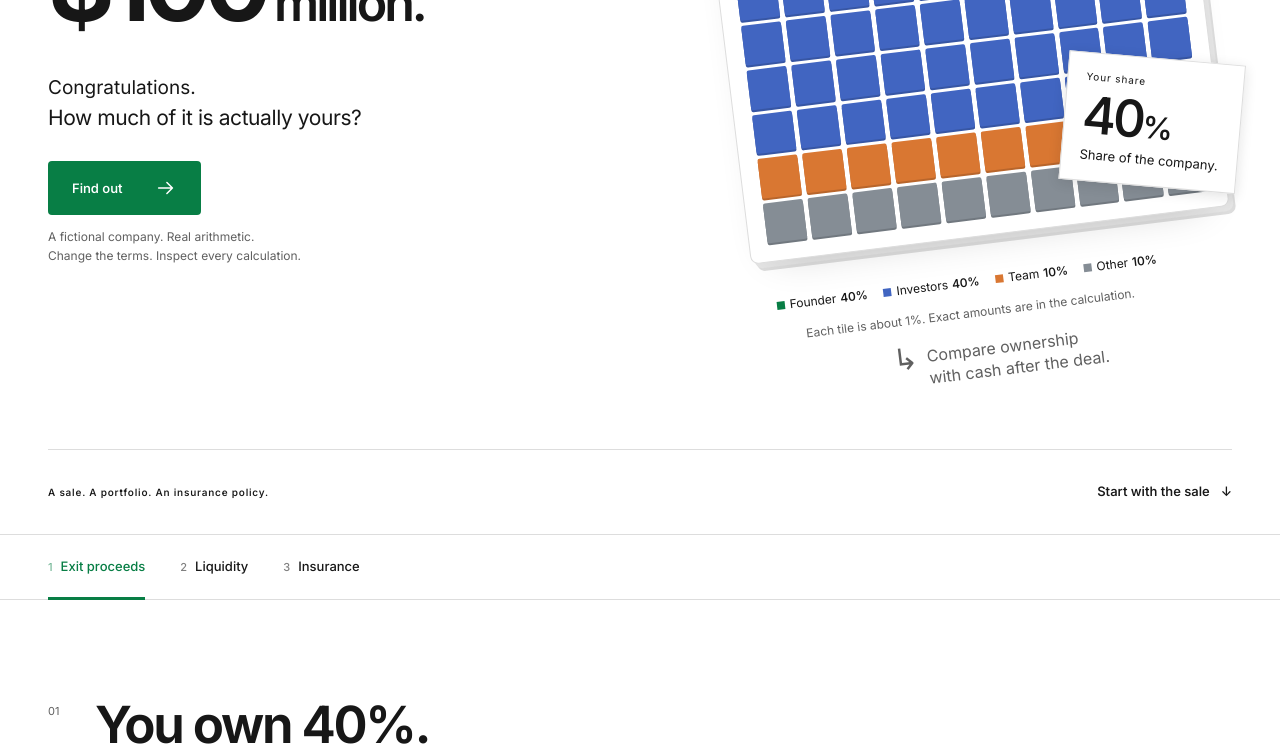
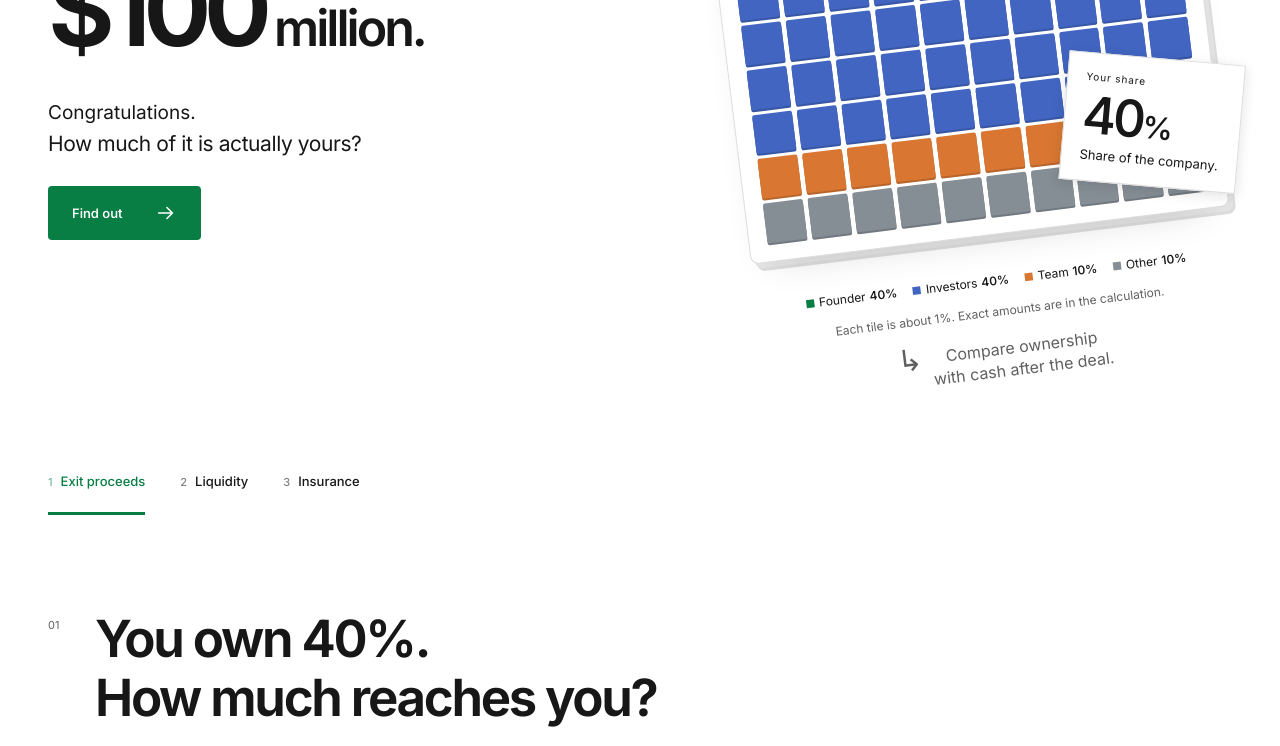
Before and after one commit to Lyqed/beyond-your-valuation, a Next.js app: page / in a window 1280 px wide. Shown: the part 528-1274 px from the top of the page. Built offline with nearby package versions, Linux system fonts and the light colour scheme.

Commit message:
Update Site source

```diff
--- a/app/experience.tsx
+++ b/app/experience.tsx
@@ -160,7 +160,6 @@ export default function Experience() {
           <h1 id="intro-title" tabIndex={-1}>You just sold<br />your startup for<br /><span className="hero-amount">${new Intl.NumberFormat('en-US', { maximumFractionDigits: 2 }).format(e.exitCents / million)}<span> million.</span></span></h1>
           <p className="hero-question">Congratulations.<br /><em>How much of it is actually yours?</em></p>
           <button className="button primary" onClick={() => go('exit')}>Find out <Arrow /></button>
-          <p className="hero-fine">A fictional company. Real arithmetic.<br />Change the terms. Inspect every calculation.</p>
         </div>
         <div className="hero-art">
           <div className="board-view" role="group" aria-label="Compare ownership and proceeds">
@@ -171,15 +170,15 @@ export default function Experience() {
             <div className="board-top"><span>{boardView === 'ownership' ? 'The company' : 'Where the price goes'}</span><span>{boardView === 'ownership' ? '100% on paper' : `${money(e.exitCents)} to distribute`}</span></div>
             <Tiles values={boardGroups.map(group => group.value)} colors={boardGroups.map(group => group.color)} label={`${boardView === 'ownership' ? 'Ownership' : 'Exit proceeds'}: ${boardGroups.map(group => `${group.label} ${group.display}`).join(', ')}. Tiles rounded to whole percentages.`} />
             <div className="board-sticker"><span>{boardView === 'ownership' ? 'Your share' : 'Your net cash'}</span><strong data-testid="board-value">{boardView === 'ownership' ? <>{e.founderBps / 100}<span>%</span></> : money(exit.founderNetCents)}</strong><small>{boardView === 'ownership' ? 'Share of the company.' : 'After costs and tax.'}</small></div>
-          </div></div>
+          </div>
           <div className="board-details">
             <div className="board-caption">{boardGroups.map(group => <span key={group.label}><i style={{ background: group.color }} />{group.label} <b>{group.display}</b></span>)}</div>
             <p className="board-note">Each tile is about 1%. Exact amounts are in the calculation.</p>
             <div className="art-footnote"><span className="drawn-arrow" aria-hidden="true">↳</span><span>Compare ownership<br />with cash after the deal.</span></div>
           </div>
+          </div>
         </div>
       </section>
-      <div className="journey"><p>A sale. A portfolio. An insurance policy.</p><button className="text-action" onClick={() => go('exit')}>Start with the sale <span aria-hidden="true">↓</span></button></div>
       <nav className="chapter-nav" aria-label="Chapters"><div>{[['exit', '1', 'Exit proceeds'], ['portfolio', '2', 'Liquidity'], ['insurance', '3', 'Insurance']].map(([id, number, label]) => <button key={id} className={active === id ? 'selected' : ''} aria-current={active === id ? 'step' : undefined} onClick={() => go(id)}><span>{number}</span>{label}</button>)}</div></nav>
 
       <section className="chapter exit-chapter" id="exit" aria-labelledby="chapter-title-01">
--- a/app/globals.css
+++ b/app/globals.css
@@ -73,9 +73,8 @@ em{font-family:inherit;font-style:normal;font-weight:inherit;letter-spacing:inhe
 .primary{background:var(--green);color:var(--lime)}
 .primary:hover{background:var(--green-hover)}
 .outline{border:1px solid var(--ink);background:transparent}
-.hero-fine{margin-top:12px;font-size:10px;color:var(--muted)}
 .hero-art{padding:13px 26px 0 16px;position:relative}
-.board-frame{padding-top:42px}
+.board-frame{padding-top:42px;container-type:inline-size}
 .board-top{position:absolute;left:0;right:0;bottom:calc(100% + 12px);display:flex;justify-content:space-between;gap:12px;font-size:9px;letter-spacing:.13em;margin:0;color:var(--muted)}
 .board-top span{white-space:nowrap}
 .board-top span:last-child{text-align:right}
@@ -87,19 +86,16 @@ em{font-family:inherit;font-style:normal;font-weight:inherit;letter-spacing:inhe
 .board-sticker strong{display:block;font-size:54px;font-weight:550;line-height:1.2;letter-spacing:-.06em}
 .board-sticker strong>span{font-size:30px}
 .board-sticker small{font:400 13px var(--sans)}
-.board-details{display:flow-root;transform:rotate(-7deg);transform-origin:50% 0}
+/* Anchor the captions at the square board's center, half its width above them. */
+.board-details{display:flow-root;width:calc(100% - 24px);margin-inline:auto;transform:rotate(-7deg);transform-origin:50% -50cqw}
 .board-caption{display:flex;justify-content:center;gap:23px;margin-top:37px;font-size:8px;letter-spacing:.07em}
 .board-caption i{display:inline-block;width:7px;height:7px;background:var(--green);margin-right:5px}
 .board-caption span:nth-child(2) i{background:var(--lavender)}
 .board-caption span:nth-child(3) i{background:var(--peach)}
-.art-footnote{display:flex;gap:9px;justify-content:center;font:400 16px/1.35 var(--sans);margin:21px 0 0 50px;color:var(--muted)}
+.art-footnote{display:flex;gap:9px;justify-content:center;text-align:center;font:400 16px/1.35 var(--sans);margin:21px 0 0;color:var(--muted)}
 .drawn-arrow{font:30px var(--sans);line-height:.7}
 
-.journey{max-width:1248px;margin:auto;padding:20px 0;border-top:1px solid var(--line);display:flex;justify-content:space-between;gap:20px;align-items:center}
-.journey p{font-size:9px;letter-spacing:.1em;font-weight:550}
-.journey>span{font:400 14px var(--sans);white-space:nowrap}
-.journey>span>span{font:18px Inter;margin-left:16px}
-.chapter-nav{background:#ffffffed;backdrop-filter:blur(16px);border-bottom:1px solid var(--line);border-top:1px solid var(--line);position:sticky;top:0;z-index:10;display:flex;justify-content:space-between;padding:0 max(48px,calc((100vw - 1248px)/2));min-height:65px}
+.chapter-nav{background:#ffffffed;backdrop-filter:blur(16px);position:sticky;top:0;z-index:10;display:flex;justify-content:space-between;padding:0 max(48px,calc((100vw - 1248px)/2));min-height:65px}
 .chapter-nav>div{display:flex;gap:35px}
 .chapter-nav button{min-height:64px;padding:0;font-size:12px;position:relative;white-space:nowrap;font-weight:500}
 .chapter-nav button span{font-size:9px;opacity:.55;margin-right:8px}
@@ -323,7 +319,7 @@ footer>span{text-align:right}
 .hero h1{font-size:83px}
 }
 
-@media(max-width:1350px){.hero,.journey,.chapter,footer{margin-left:48px;margin-right:48px}
+@media(max-width:1350px){.hero,.chapter,footer{margin-left:48px;margin-right:48px}
 .hero{gap:48px}
 .hero-art{padding-right:20px}
 .hero h1{font-size:5.4vw}
@@ -331,7 +327,7 @@ footer>span{text-align:right}
 .chapter-nav{padding-left:48px;padding-right:48px}
 }
 
-@media(max-width:1050px){.hero,.journey,.chapter,footer{margin-left:30px;margin-right:30px}
+@media(max-width:1050px){.hero,.chapter,footer{margin-left:30px;margin-right:30px}
 .site-header{padding-left:30px;padding-right:30px;min-height:96px}
 .hero{gap:35px;min-height:610px;padding:45px 0 60px}
 .hero h1{font-size:5.6vw}
@@ -341,7 +337,7 @@ footer>span{text-align:right}
 .board-sticker{padding:14px 16px;min-width:116px;right:-20px}
 .board-sticker strong{font-size:43px}
 .board-caption{gap:12px;font-size:7px}
-.art-footnote{font-size:14px;margin-left:20px}
+.art-footnote{font-size:14px}
 .hero-question{font-size:17px}
 .hero-question em{font-size:19px}
 .chapter-nav{padding:0 30px}
@@ -372,7 +368,7 @@ footer>span{text-align:left;grid-column:2}
 .source-link span{display:none}
 .brand-mark{grid-template-columns:repeat(2,10px);gap:3px}
 .brand-mark i{height:10px}
-.hero,.journey,.chapter,footer{margin-left:22px;margin-right:22px}
+.hero,.chapter,footer{margin-left:22px;margin-right:22px}
 .hero{display:grid;grid-template-columns:1fr;gap:47px;padding:28px 0 42px;min-height:auto}
 .hero h1{font-size:clamp(43px,10.5vw,70px);margin:24px 0;line-height:1.07}
 .hero-amount{font-size:clamp(67px,16vw,110px);margin-top:5px}
@@ -381,7 +377,6 @@ footer>span{text-align:left;grid-column:2}
 .hero-question{font-size:16px;line-height:1.5;margin-bottom:24px}
 .hero-question em{font-size:19px}
 .button{min-height:52px;font-size:12px;padding:13px 20px;gap:24px}
-.hero-fine{font-size:9px}
 .hero-art{max-width:410px;width:84%;margin:0 auto;padding:0 0 0 0}
 .board-top{font-size:7px}
 .board-sticker{min-width:110px;right:-22px;bottom:20px;padding:13px 15px}
@@ -389,10 +384,6 @@ footer>span{text-align:left;grid-column:2}
 .board-sticker small{font-size:11px}
 .board-caption{margin-top:30px;font-size:7px;gap:15px}
 .art-footnote{font-size:14px;margin-top:18px}
-.journey{padding:19px 0;gap:15px}
-.journey p{font-size:7px;max-width:230px;letter-spacing:.08em}
-.journey>span{font-size:12px}
-.journey>span>span{margin-left:7px}
 .chapter-nav{padding:0 22px;min-height:60px;overflow-x:auto}
 .chapter-nav>div{gap:22px;width:100%;justify-content:space-between}
 .chapter-nav button{min-height:60px;font-size:10px}
@@ -496,7 +487,7 @@ footer p,footer>span{font-size:9px}
 }
 
 @media(max-width:359px){.site-header{padding-left:18px;padding-right:18px}
-.hero,.journey,.chapter,footer{margin-left:18px;margin-right:18px}
+.hero,.chapter,footer{margin-left:18px;margin-right:18px}
 .chapter-nav{padding-left:18px;padding-right:18px}
 .chapter-nav>div{gap:16px}
 .chapter-nav button{font-size:9px}
@@ -544,7 +535,6 @@ output, .big-payout, .receipt-lines strong, .comparison-bars strong,
   min-width: 0;
 }
 .hero-art { padding-right: 30px; }
-.hero-fine { font-size: 12px; line-height: 1.6; }
 .eyebrow { font-size: 11px; }
 .header-links a { min-height: 44px; font-size: 13px; }
 .header-links .source-link { padding-block: 9px; }
@@ -584,7 +574,6 @@ output, .big-payout, .receipt-lines strong, .comparison-bars strong,
 .board-caption i { flex: none; width: 8px; height: 8px; }
 .board-note { max-width: 390px; margin: 12px auto 0; color: var(--muted); font-size: 12px; line-height: 1.6; text-align: center; }
 .art-footnote { margin-top: 18px; font-size: 16px; }
-.journey p { font-size: 10px; letter-spacing: .08em; }
 .chapter-nav button { min-height: 64px; font-size: 13px; }
 .chapter-nav button span { font-size: 11px; }
 .chapter-heading p { font-size: 14px; line-height: 1.75; max-width: 650px; }
@@ -669,7 +658,6 @@ footer p, footer > span, .footer-brand { font-size: 12px; }
   .hero-amount { font-size: clamp(64px, 16.5vw, 108px); }
   .hero .eyebrow { font-size: 10px; letter-spacing: .08em; }
   .hero-question { margin-bottom: 20px; }
-  .hero-fine { font-size: 12px; }
   .hero-art { width: 84%; max-width: 400px; padding: 0; }
   .board-view { width: max-content; margin-bottom: 22px; }
   .board-view button { min-height: 44px; padding-inline: 12px; font-size: 12px; }
@@ -681,10 +669,7 @@ footer p, footer > span, .footer-brand { font-size: 12px; }
   .board-sticker small { font-size: 12px; }
   .board-caption { margin-top: 28px; font-size: 12px; gap: 6px 12px; }
   .board-note { font-size: 12px; }
-  .art-footnote { font-size: 15px; margin-left: 0; }
-  .journey { align-items: flex-start; }
-  .journey p { font-size: 9px; line-height: 1.7; max-width: 215px; }
-  .journey > span { font-size: 12px; }
+  .art-footnote { font-size: 15px; }
   .chapter-nav { overflow: visible; padding-inline: 20px; }
   .chapter-nav > div { gap: 12px; }
   .chapter-nav button { min-height: 60px; font-size: 12px; }
@@ -723,7 +708,7 @@ footer p, footer > span, .footer-brand { font-size: 12px; }
 }
 
 @media (max-width: 359px) {
-  .hero, .journey, .chapter, footer { margin-inline: 16px; }
+  .hero, .chapter, footer { margin-inline: 16px; }
   .site-header { padding-inline: 16px; }
   .hero h1 { font-size: 38px; }
   .hero-amount { font-size: 62px; }
@@ -744,9 +729,6 @@ footer p, footer > span, .footer-brand { font-size: 12px; }
   .receipt-lines strong { font-size: 13px; }
   .asset-row:has(> .asset-dot) { grid-template-columns: 7px 1fr 32px 58px; gap: 7px; }
   .asset-row small, .asset-value { font-size: 11px; }
-  .journey { gap: 12px; }
-  .journey p { max-width: 180px; }
-  .journey > span { font-size: 11px; }
 }
 
 @media (prefers-reduced-motion: reduce) {
```
